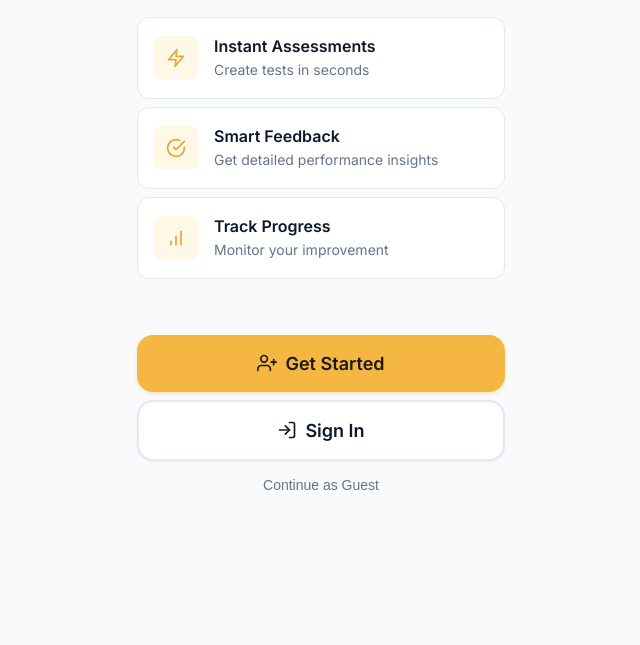
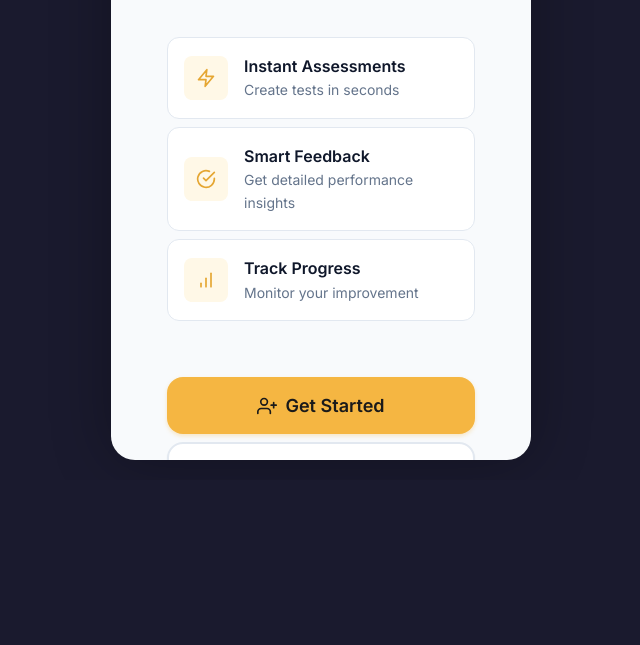
Before and after one commit to harshitinfiniteinsight/atm, a plain HTML site: page web/index.html in a window 1280 px wide. Shown: the part 320-965 px from the top of the page, without its empty margins (319-959 px from the left). After the commit the page ends 800 px from the top, so only its background shows below. Drawn offline with Linux system fonts and the light colour scheme.

Commit message:
Auto mobile frame view on desktop - centered phone layout with dark background

```diff
--- a/web/styles/main.css
+++ b/web/styles/main.css
@@ -100,17 +100,42 @@ body {
   font-size: var(--font-size-base);
   line-height: 1.6;
   color: var(--color-text);
-  background: var(--color-bg);
+  background: #1a1a2e;
   min-height: 100vh;
   min-height: 100dvh;
+  display: flex;
+  justify-content: center;
+  align-items: flex-start;
+  padding: 0;
 }
 
-/* App Container */
+/* Mobile Frame Container */
 #app {
   display: flex;
   flex-direction: column;
   min-height: 100vh;
   min-height: 100dvh;
+  width: 100%;
+  max-width: 420px;
+  background: var(--color-bg);
+  position: relative;
+  box-shadow: 0 0 60px rgba(0, 0, 0, 0.3);
+}
+
+@media (min-width: 500px) {
+  body {
+    padding: 20px 0;
+    align-items: center;
+  }
+
+  #app {
+    min-height: calc(100vh - 40px);
+    min-height: calc(100dvh - 40px);
+    max-height: calc(100vh - 40px);
+    max-height: calc(100dvh - 40px);
+    border-radius: 24px;
+    overflow: hidden;
+  }
 }
 
 /* Header */
```
Also changed, not shown: 1 other file.
